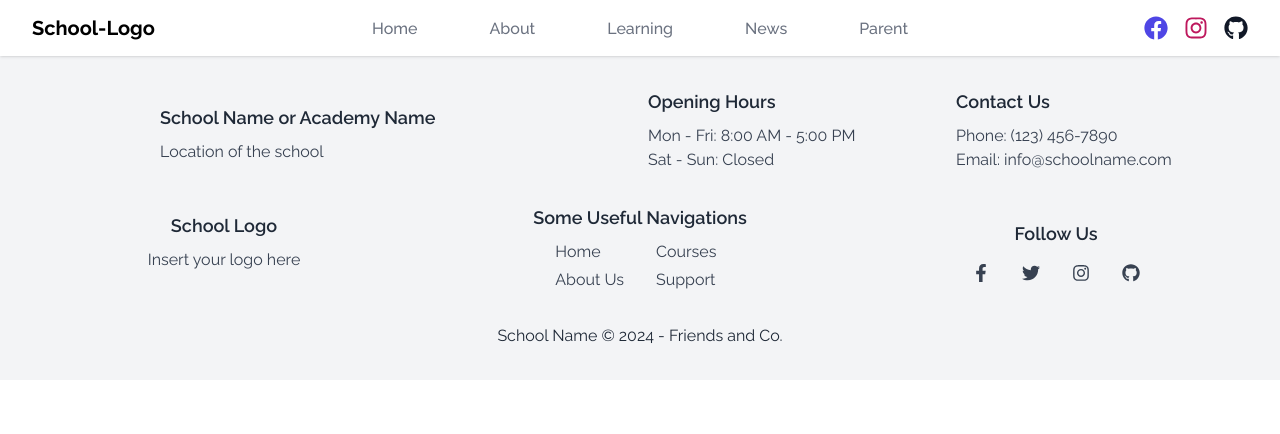
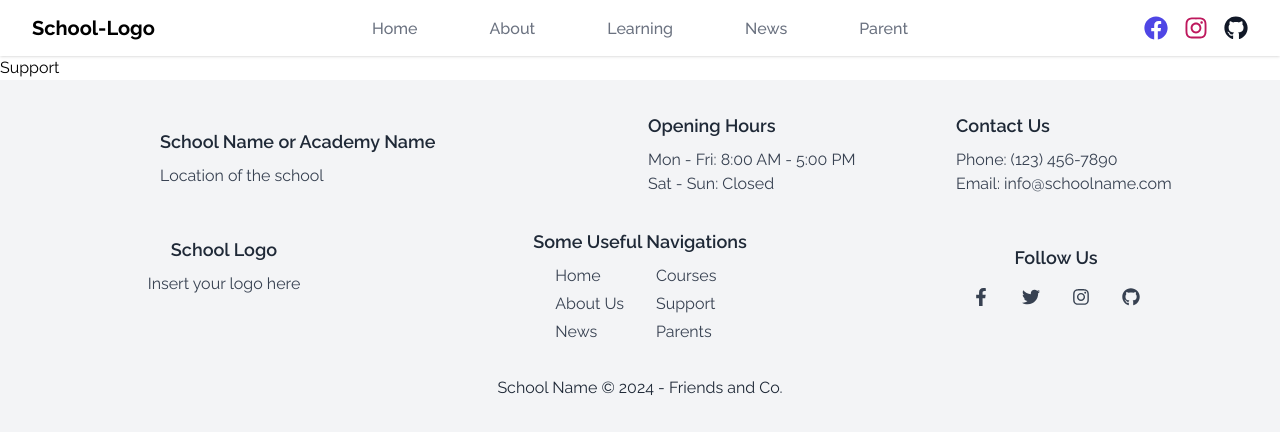
Before and after one commit to Siddh07/School-template, a React (Vite) app: page /School/support in a window 1280 px wide. Shown: the top 434 px of the page. Built offline with nearby package versions, Linux system fonts and the light colour scheme; the HTML template or start-up script is replaced by a standard one.

Commit message:
added some changes

```diff
--- a/package.json
+++ b/package.json
@@ -23,7 +23,7 @@
     "react-dom": "^18.3.1",
     "react-icons": "^5.2.1",
     "react-leaflet": "^4.2.1",
-    "react-router-dom": "^6.23.1",
+    "react-router-dom": "^6.24.0",
     "react-slick": "^0.30.2",
     "slick-carousel": "^1.8.1"
   },
--- a/src/App.jsx
+++ b/src/App.jsx
@@ -8,6 +8,8 @@ import About from './components/About';
 import Learning from './components/Learning';
 import Parent from './components/Parent';
 import News from './components/News';
+import Safety from './components/Parent/Safety';
+import Support from './components/Support';
 
 function App() {
   return (
@@ -21,6 +23,8 @@ function App() {
           <Route path="/learning" element={<Learning />}/>
           <Route path="/parent" element={<Parent />} />
           <Route path="/news" element={<News />} />
+          <Route path="/safety" element={<Safety />} />
+          <Route path="/support" element={<Support />} />
         </Routes>
         <Footer />
       </div>
--- a/src/components/Footer.jsx
+++ b/src/components/Footer.jsx
@@ -32,10 +32,12 @@ const Footer = () => {
               <ul className="space-y-1">
                 <li><a href="/School/" className="hover:text-yellow-400 text-gray-700">Home</a></li>
                 <li><a href="/School/about" className="hover:text-yellow-400 text-gray-700">About Us</a></li>
+                <li><a href="/School/news" className="hover:text-yellow-400 text-gray-700">News</a></li>
               </ul>
               <ul className="space-y-1">
-                <li><a href="/School/courses" className="hover:text-yellow-400 text-gray-700">Courses</a></li>
+                <li><a href="/School/learning" className="hover:text-yellow-400 text-gray-700">Courses</a></li>
                 <li><a href="/School/support" className="hover:text-yellow-400 text-gray-700">Support</a></li>
+                <li><a href="/School/parent" className="hover:text-yellow-400 text-gray-700">Parents</a></li>
               </ul>
             </div>
           </div>
--- a/src/components/Parent/Page.jsx
+++ b/src/components/Parent/Page.jsx
@@ -1,8 +1,7 @@
-// src/Page.js
-
 import React, { useState } from 'react';
 import { FontAwesomeIcon } from '@fortawesome/react-fontawesome';
 import { faArrowLeft, faArrowRight } from '@fortawesome/free-solid-svg-icons';
+import { Link } from 'react-router-dom';
 import './Page.css';
 
 // Images from the assets folder
@@ -106,11 +105,11 @@ const Page = () => {
           <p className="text-lg font-serif leading-relaxed text-gray-700 mb-4 px-16">
             All students must follow school rules and guidelines to ensure a secure and safe environment for everyone on school grounds.
           </p>
-                <button className='mb-8 border-2 bg-red-600 p-2 md:text-md text-white rounded-md hover:border-red-600 hover:text-red-600 hover:bg-gray-100 shadow-xl transition duration-1000 ease-in-out'>
+          <Link to="/safety" className="border-2 bg-red-600 p-2 md:text-md text-white rounded-md hover:border-red-600 hover:text-red-600 hover:bg-gray-100 shadow-xl transition duration-1000 ease-in-out">
             Safety Measures
-                </button>
+          </Link>
         </div>
-            <h2 className="text-2xl font-serif font-semibold">Page 4</h2>
+        <h2 className="text-2xl font-serif font-semibold mt-8">Page 4</h2>
         <div className="text-left mt-2">
           <FontAwesomeIcon icon={faArrowLeft} className="border-2 text-white bg-indigo-600 rounded-full p-2 cursor-pointer hover:border-indigo-600 hover:text-indigo-600 hover:bg-gray-100 mr-2" onClick={prevPage} />
         </div>
--- /dev/null
+++ b/src/components/Parent/Safety.jsx
@@ -0,0 +1,9 @@
+import React from 'react'
+
+const Safety = () => {
+  return (
+    <div>Safety</div>
+  )
+}
+
+export default Safety
--- /dev/null
+++ b/src/components/Support.jsx
@@ -0,0 +1,9 @@
+import React from 'react'
+
+const Support = () => {
+  return (
+    <div>Support</div>
+  )
+}
+
+export default Support
```
Also changed, not shown: 1 other file (tests, documents, lock files or other folders). Lines whose indentation alone changed are shown as unchanged.
